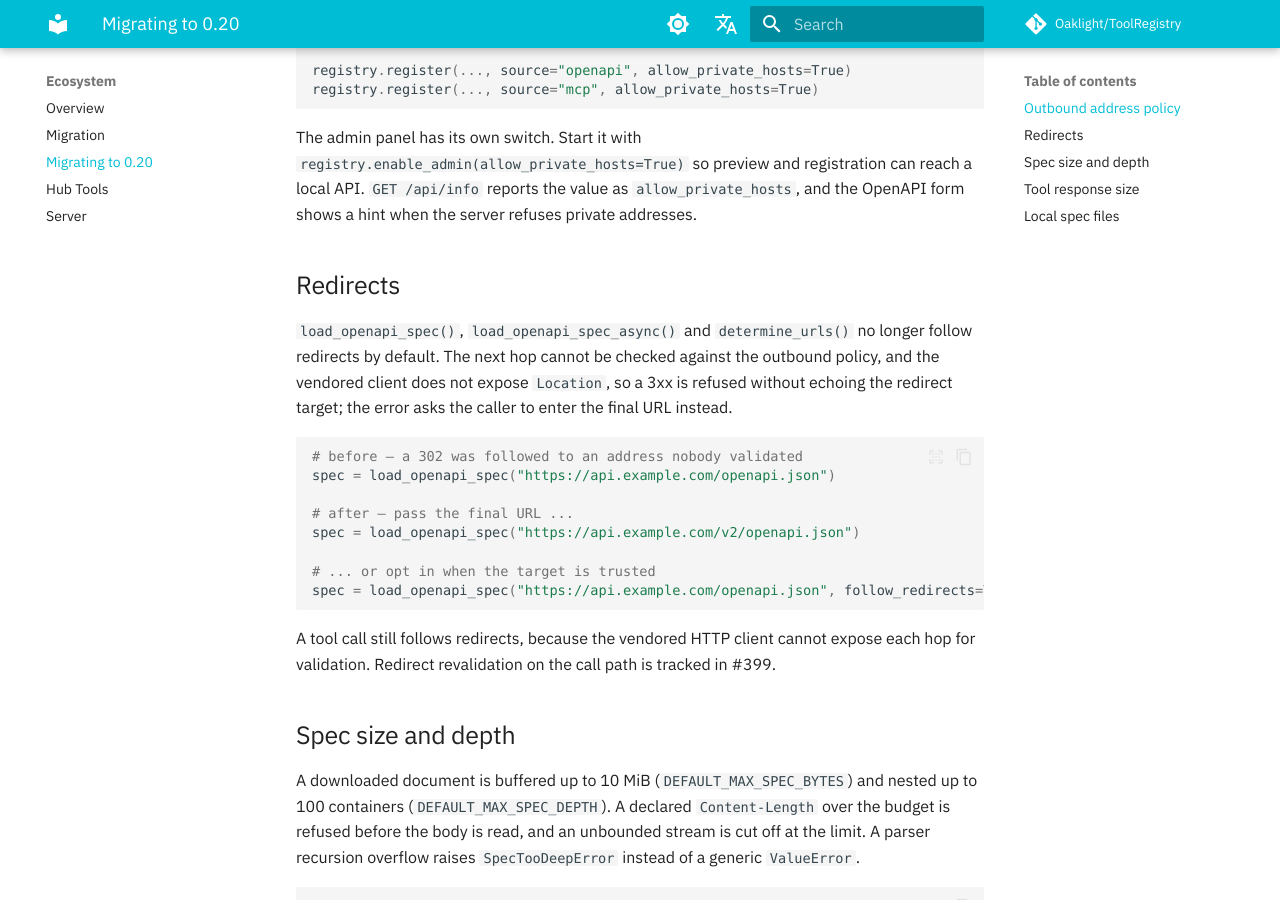
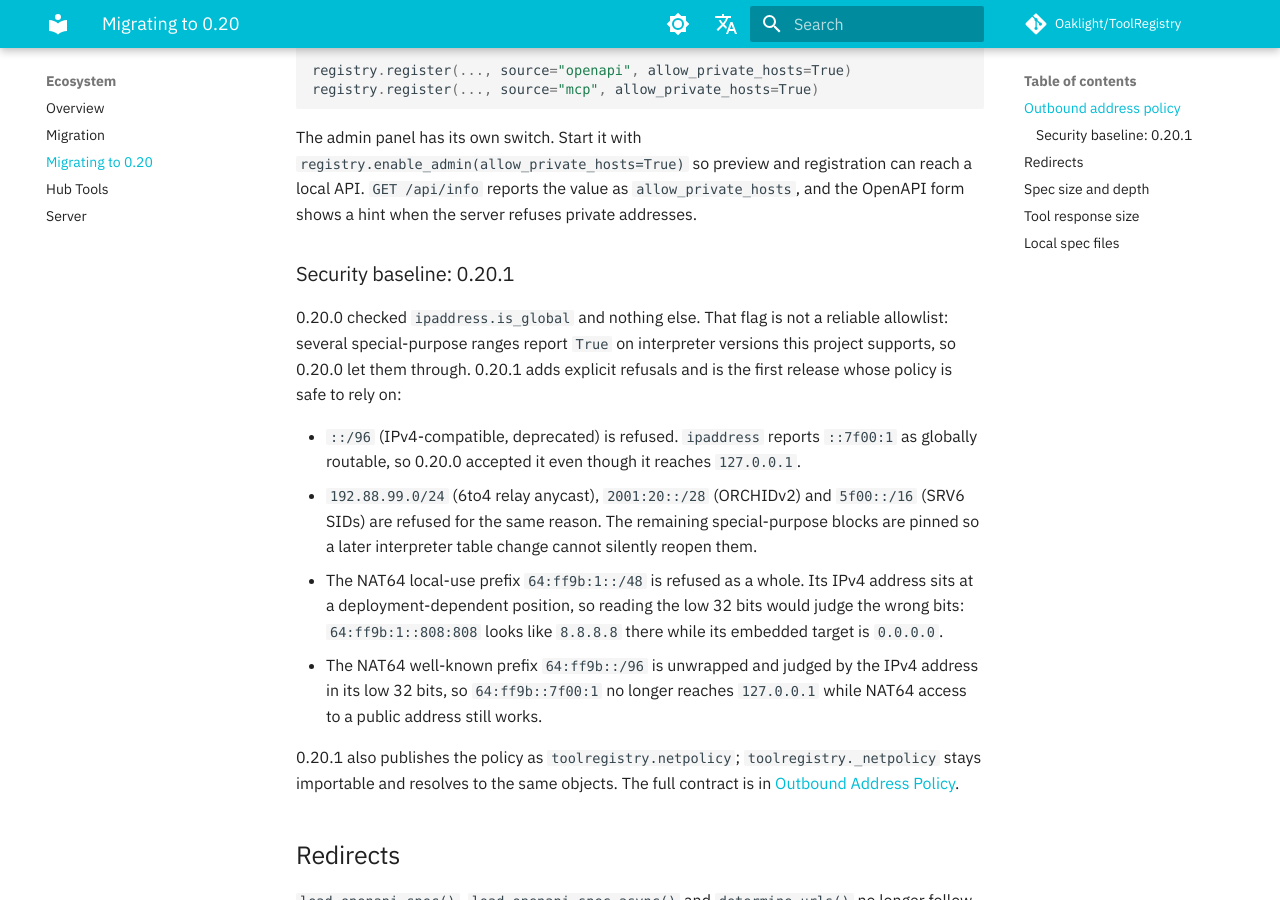
Before and after one commit to Oaklight/ToolRegistry, an MkDocs documentation site: the page built from docs/guides/migrating-to-0.20.md, in a window 1280 px wide and 900 px high, scrolled down 909 px. Built offline with MkDocs 1.6.1 and Material for MkDocs 9.7.7, drawn with Linux system fonts in a browser that asks for light colours; some web fonts are replaced; comment, search, counter and statistics services are not loaded.

Commit message:
docs(api): add the outbound address policy reference
Add api/core/netpolicy.md and a nav entry, link it from the core and API
overviews, and record the 0.20.1 increments in the 0.20 migration guide:
the explicit special-purpose refusals, the NAT64 prefixes, and the
toolregistry.netpolicy publication.

```diff
--- a/docs/guides/migrating-to-0.20.md
+++ b/docs/guides/migrating-to-0.20.md
@@ -44,6 +44,33 @@ The admin panel has its own switch. Start it with
 `registry.enable_admin(allow_private_hosts=True)` so preview and registration can
 reach a local API. `GET /api/info` reports the value as `allow_private_hosts`, and
 the OpenAPI form shows a hint when the server refuses private addresses.
+
+### Security baseline: 0.20.1
+
+0.20.0 checked `ipaddress.is_global` and nothing else. That flag is not a
+reliable allowlist: several special-purpose ranges report `True` on
+interpreter versions this project supports, so 0.20.0 let them through. 0.20.1
+adds explicit refusals and is the first release whose policy is safe to rely
+on:
+
+- `::/96` (IPv4-compatible, deprecated) is refused. `ipaddress` reports
+  `::7f00:1` as globally routable, so 0.20.0 accepted it even though it reaches
+  `127.0.0.1`.
+- `192.88.99.0/24` (6to4 relay anycast), `2001:20::/28` (ORCHIDv2) and
+  `5f00::/16` (SRV6 SIDs) are refused for the same reason. The remaining
+  special-purpose blocks are pinned so a later interpreter table change cannot
+  silently reopen them.
+- The NAT64 local-use prefix `64:ff9b:1::/48` is refused as a whole. Its IPv4
+  address sits at a deployment-dependent position, so reading the low 32 bits
+  would judge the wrong bits: `64:ff9b:1::808:808` looks like `8.8.8.8` there
+  while its embedded target is `0.0.0.0`.
+- The NAT64 well-known prefix `64:ff9b::/96` is unwrapped and judged by the
+  IPv4 address in its low 32 bits, so `64:ff9b::7f00:1` no longer reaches
+  `127.0.0.1` while NAT64 access to a public address still works.
+
+0.20.1 also publishes the policy as `toolregistry.netpolicy`;
+`toolregistry._netpolicy` stays importable and resolves to the same objects.
+The full contract is in [Outbound Address Policy](../api/core/netpolicy.md).
 
 ## Redirects
 
--- a/mkdocs.yml
+++ b/mkdocs.yml
@@ -158,6 +158,7 @@ nav:
           - Tool: api/core/tool.md
           - Executor: api/core/executor.md
           - Runtimes (PTC): api/core/runtimes.md
+          - Outbound Address Policy: api/core/netpolicy.md
           - Events: api/events.md
           - Permissions: api/permissions.md
       - Integrations:
```
Also changed, not shown: docs/api/core.md (+1 -0 lines), docs/api/core/netpolicy.md (added, +152 -0 lines), docs/api/index.md (+1 -0 lines).
